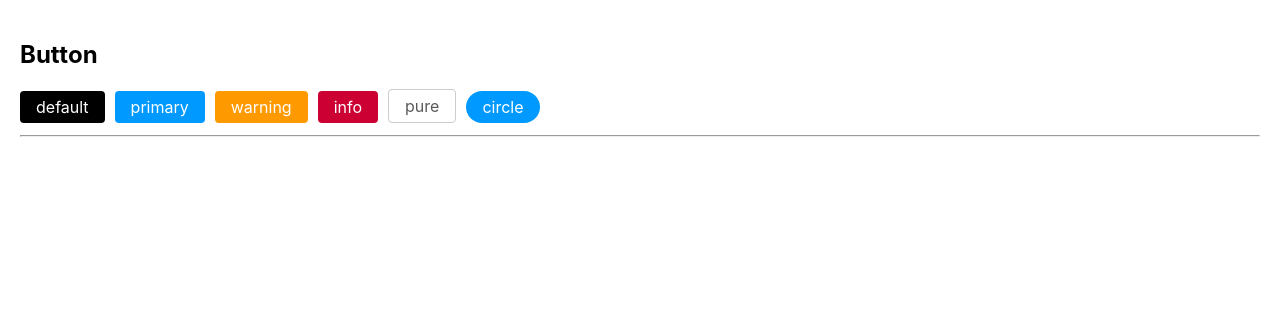
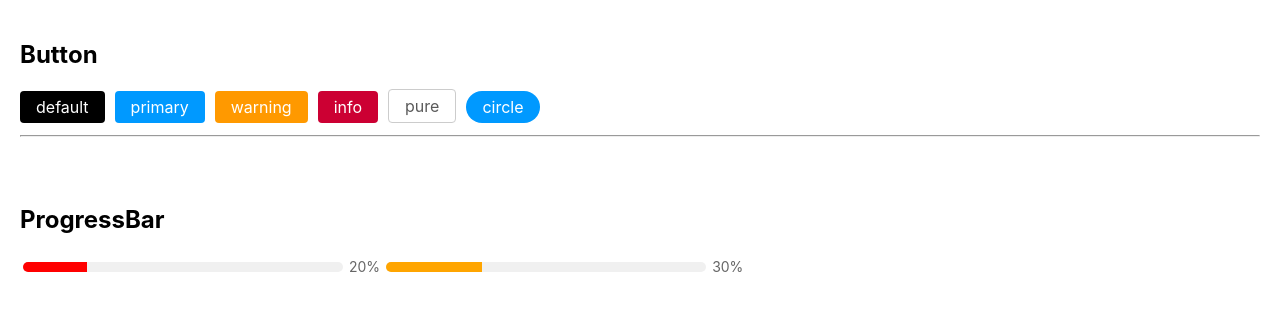
Before and after one commit to pangbooo/ReactWithTs, a React (Create React App) app: page / in a window 1280 px wide. Shown: the top 310 px of the page. Built offline with nearby package versions, Linux system fonts and the light colour scheme.

Commit message:
component ProgressBar

```diff
--- a/src/App.tsx
+++ b/src/App.tsx
@@ -1,5 +1,6 @@
 import styles from './App.module.scss';
 import Button from './Components/Button';
+import ProgressBar from './Components/ProgressBar';
 
 function App() {
   function handleClick() {
@@ -19,6 +20,20 @@ function App() {
         <hr />
       </div>
 
+      <div className={styles.container}>
+        <h2>ProgressBar</h2>
+        <ProgressBar
+          percent={20}
+          themeColor={'red'}
+        />
+
+       <ProgressBar
+        percent={30}
+        themeColor="#6699FF"
+        statusScope={[[18, 'red'], [40, 'orange']]}
+      />
+      </div>
+
     </div>
   );
 }
--- /dev/null
+++ b/src/Components/ProgressBar/index.module.scss
@@ -0,0 +1,22 @@
+.progressWrap {
+    margin: 6px 3px;
+    display: inline-flex;
+    align-items: center;
+    .progressBar {
+      position: relative;
+      display: inline-block;
+      height: 10px;
+      background-color: #f0f0f0;
+      border-radius: 5px;
+      overflow: hidden;
+      .progressInnerBar {
+        position: absolute;
+        height: 100%;
+      }
+    }
+    .progressText {
+      margin-left: 6px;
+      margin-top: -2px;
+      font-size: 14px;
+    }
+  }
--- /dev/null
+++ b/src/Components/ProgressBar/index.tsx
@@ -0,0 +1,66 @@
+import styles from './index.module.scss';
+
+// [ [10, red], [20, white], [70, blue]]
+let sortArr = (arr: Array<[number, string]>) => arr.sort((a, b) => a[0] - b[0]);
+
+function checkStatus(
+    scope: Array<[number, string]>,
+    val: number,
+    defaultColor: string
+) {
+    val = +val;
+    sortArr(scope);
+
+    if(scope.length === 1) {
+        return val < scope[0][0] ? scope[0][1] : defaultColor
+      }else if(scope.length === 2) {
+        return val < scope[0][0] ? scope[0][1]
+          : scope[0][0] < val && val < scope[1][0] ? scope[1][1]
+            : defaultColor
+      }else if(scope.length === 3) {
+        return val < scope[0][0] ? scope[0][1]
+          : scope[0][0] < val && val < scope[1][0] ? scope[1][1]
+            : scope[1][0] < val && val < scope[2][0] ? scope[2][1]
+              : defaultColor
+      }
+}
+type Props = {
+    themeColor?: string,
+    percent?: number,
+    autoHidden?: boolean,
+    hiddenText?: boolean,
+    width?: number | string,
+    textColor?: string,
+    statusScope?: Array<[number, string]>, // 状态阈值,分别设置不同进度范围的进度条颜色,最大允许设置3个值, 为一个二维数组
+}
+
+export default function ProgressBar(props: Props) {
+    let {
+        themeColor = '#06f',
+        percent = 0,
+        autoHidden = false,
+        hiddenText = false,
+        width = 320,
+        textColor = '#666',
+        statusScope
+      } = props
+
+    return +percent === 100 && autoHidden
+        ? null
+        : (
+            <div className={styles.progressWrap}>
+                <div className={styles.progressBar} style={{ width: typeof width === 'number' ? width + 'px' : width }}>
+                    <div className={styles.progressInnerBar}
+                         style={{
+                             width: `${percent}%`,
+                             backgroundColor: statusScope && statusScope.length ? checkStatus(statusScope, percent, themeColor) : themeColor
+                            }}
+                    >
+                    </div>
+                </div>
+                {
+                    !hiddenText && <div className={styles.progressText} style={{ color: textColor }}>{percent + '%'}</div>
+                }
+            </div>
+        )
+}
```
